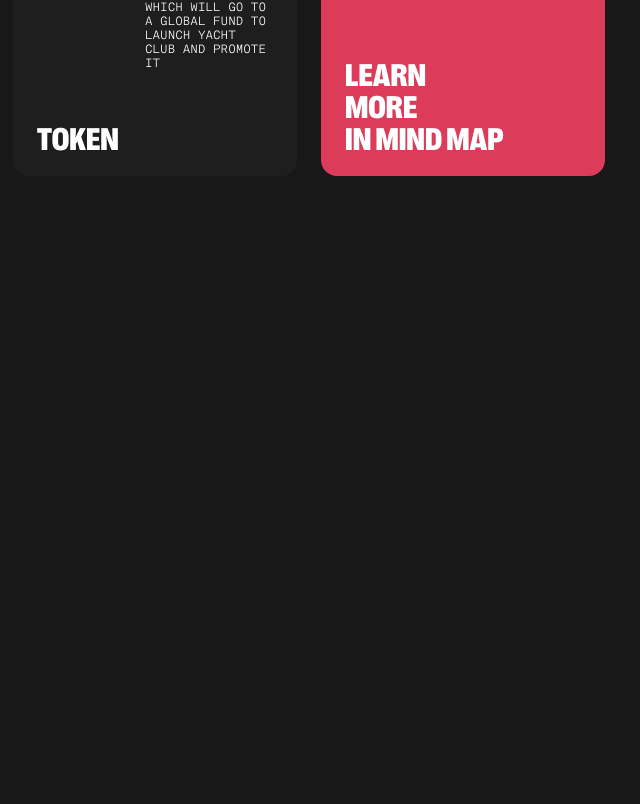
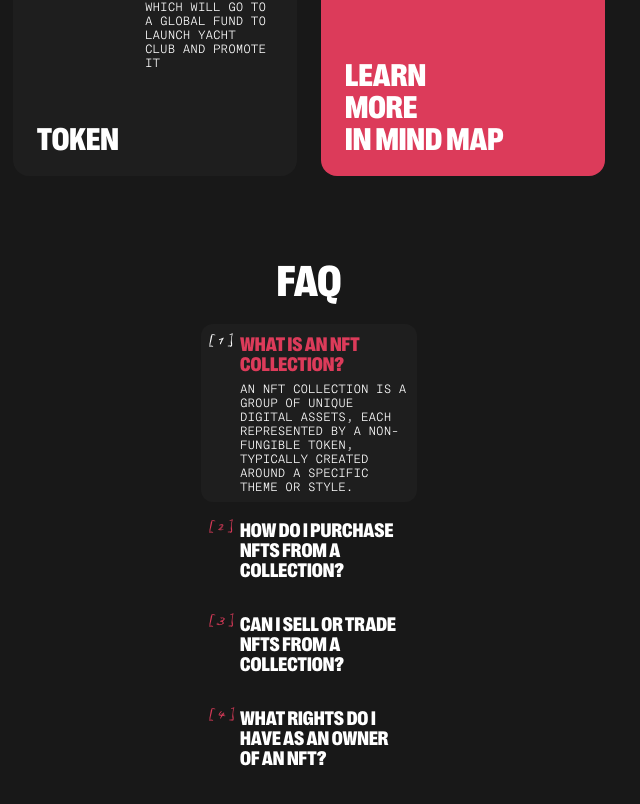
Before and after one commit to Marini23/landing-yacht-apes, a React (Vite) app: page / in a window 1280 px wide. Shown: the part 1675-2479 px from the top of the page, without its empty margins (331-971 px from the left). Before the commit the page ends 1955 px from the top, so only its background shows below. Built offline with nearby package versions, Linux system fonts and the light colour scheme.

Commit message:
add: FAQ styles

```diff
--- a/src/App.tsx
+++ b/src/App.tsx
@@ -2,6 +2,7 @@ import { useWindowSize } from "react-use";
 import "./App.css";
 import { About } from "./components/About/About";
 import { MindMap } from "./components/MindMap/MindMap";
+import { FAQ } from "./components/FAQ/FAQ";
 
 function App() {
   const { width } = useWindowSize();
@@ -9,6 +10,7 @@ function App() {
     <main className="main-container">
       <About widthScreen={width} />
       <MindMap widthScreen={width} />
+      <FAQ />
     </main>
   );
 }
--- a/src/components/FAQ/FAQ.css
+++ b/src/components/FAQ/FAQ.css
@@ -0,0 +1,89 @@
+.faq-section {
+  margin: 0 auto;
+}
+
+.faq-title {
+  font-size: 44px;
+  font-weight: 900;
+  line-height: 44px;
+  font-family: "RightGroteskCompactBlack";
+  color: var(--white-color);
+  text-align: center;
+  margin-bottom: 24px;
+}
+
+.faq-list {
+  width: 216px;
+  display: flex;
+  flex-direction: column;
+  margin: 0 auto;
+  gap: 8px;
+}
+
+.faq-item {
+  cursor: pointer;
+  display: flex;
+  gap: 4px;
+  padding: 8px;
+}
+
+.faq-item-open {
+  background-color: var(--text-color);
+  border-radius: 12px;
+}
+
+.faq-item-content {
+  width: 169px;
+}
+
+.faq-item-title {
+  font-size: 20px;
+  font-weight: 900;
+  line-height: 20px;
+  font-family: "RightGroteskCompactBlack";
+  color: var(--white-color);
+  text-align: center;
+  margin-bottom: 10px;
+  text-align: left;
+}
+
+.faq-item:hover .faq-item-title {
+  color: var(--red-color);
+}
+
+.faq-item:focus .faq-item-title {
+  color: var(--red-color);
+}
+
+.faq-item-title-open {
+  color: var(--red-color);
+}
+.faq-item-number {
+  width: 27px;
+  display: flex;
+  font-size: 12px;
+  font-weight: 400;
+  line-height: 20px;
+  color: var(--red-color);
+  font-family: "BiroScriptPlusBold";
+}
+
+.faq-item:hover .faq-item-number {
+  color: var(--white-color);
+}
+.faq-item:focus .faq-item-number {
+  color: var(--white-color);
+}
+
+.faq-item-number-open {
+  color: var(--white-color);
+}
+
+.faq-item-text {
+  font-size: 12px;
+  font-weight: 400;
+  line-height: 14px;
+  font-family: "MessinaSansMonoBook";
+  color: var(--white-color);
+  text-transform: uppercase;
+}
--- a/src/components/FAQ/FAQ.tsx
+++ b/src/components/FAQ/FAQ.tsx
@@ -1,53 +1,118 @@
+import { useState } from "react";
 import "./FAQ.css";
 
+interface FAQItemInfo {
+  title: string;
+  text: string;
+}
+
+const faqItems: FAQItemInfo[] = [
+  {
+    title: "WHAT IS AN NFT COLLECTION?",
+    text: "An NFT collection is a group of unique digital assets, each represented by a non-fungible token, typically created around a specific theme or style.",
+  },
+  {
+    title: "HOW DO I PURCHASE NFTS FROM A COLLECTION?",
+    text: "To purchase NFTs from a collection, you typically need to use cryptocurrency on a blockchain-based marketplace.",
+  },
+  {
+    title: "CAN I SELL OR TRADE NFTS FROM A COLLECTION?",
+    text: "Yes, you can sell or trade NFTs from a collection like you would other digital assets.",
+  },
+  {
+    title: "WHAT RIGHTS DO I HAVE AS AN OWNER OF AN NFT?",
+    text: "As an NFT owner, you can own, transfer, potentially access exclusive content, resell, but don't automatically get copyright or intellectual property rights.",
+  },
+];
+
 export const FAQ: React.FC = () => {
+  const [openIndex, setOpenIndex] = useState<number | null>(0);
+
+  const toggleItem = (index: number) => {
+    setOpenIndex(openIndex === index ? null : index);
+  };
   return (
-    <section>
-      <h2>FAQ</h2>
-      <ul>
-        <li>
-          <p>[ 1 ]</p>
-          <div>
-            <h4>WHAT IS AN NFT COLLECTION?</h4>
-            <p>
+    <section className="faq-section">
+      <h2 className="faq-title">FAQ</h2>
+      <ul className="faq-list">
+        {faqItems.map((item, index) => (
+          <li
+            key={index}
+            className={`faq-item ${openIndex === index ? "faq-item-open" : ""}`}
+            onClick={() => toggleItem(index)}
+          >
+            <p
+              className={`faq-item-number ${
+                openIndex === index ? "faq-item-number-open" : ""
+              }`}
+            >
+              [ {index + 1} ]{" "}
+            </p>
+            <div className="faq-item-content">
+              <h4
+                className={`faq-item-title ${
+                  openIndex === index ? "faq-item-title-open" : ""
+                }`}
+              >
+                {item.title}
+              </h4>
+              {openIndex === index && (
+                <p className="faq-item-text">{item.text}</p>
+              )}
+            </div>
+          </li>
+        ))}
+      </ul>
+      {/* <ul className="faq-list">
+        <li className="faq-item">
+          <p className="faq-item-number">[ 1 ]</p>
+          <div className="faq-item-content">
+            <h4 className="faq-item-title">WHAT IS AN NFT COLLECTION?</h4>
+            <p className="faq-item-text">
               An NFT collection is a group of unique digital assets, each
               represented by a non-fungible token, typically created around a
               specific theme or style.
             </p>
           </div>
         </li>
-        <li>
-          <p>[ 2 ]</p>
-          <div>
-            <h4>HOW DO I PURCHASE NFTS FROM A COLLECTION?</h4>
-            <p>
+        <li className="faq-item">
+          <p className="faq-item-number">[ 2 ]</p>
+          <div className="faq-item-content">
+            <h4 className="faq-item-title">
+              HOW DO I PURCHASE NFTS FROM A COLLECTION?
+            </h4>
+            <p className="faq-item-text">
               To purchase nfts from a collection, you typically need to use
               cryptocurrency on a blockchain0based marketplace.
             </p>
           </div>
         </li>
-        <li>
-          <p>[ 3 ]</p>
-          <div>
-            <h4>CAN I SELL OR TRADE NFTS FROM A COLLECTION?</h4>
-            <p>
+        <li className="faq-item">
+          <p className="faq-item-number">[ 3 ]</p>
+          <div className="faq-item-content">
+            <h4 className="faq-item-title">
+              CAN I SELL OR TRADE NFTS FROM A COLLECTION?
+            </h4>
+            <p className="faq-item-text">
               Yes, you can sell or trade NFTs from a collection like you would
               other digital assets.
             </p>
           </div>
         </li>
-        <li>
-          <p>[ 4 ]</p>
-          <div>
-            <h4>WHAT RIGHTS DO I HAVE AS AN OWNER OF AN NFT?</h4>
-            <p>
+        <li className="faq-item">
+          <p className="faq-item-number">[ 4 ]</p>
+          <div className="faq-item-content">
+            <h4 className="faq-item-title">
+              WHAT RIGHTS DO I HAVE AS AN OWNER OF AN NFT?
+            </h4>
+            <p className="faq-item-text">
               As an NFT owner, you can own, transfer, potentially access
               exclusive content, resell, but don't automatically get copyright
               or intellectual property rights.
             </p>
           </div>
         </li>
-      </ul>
+      </ul> */}
     </section>
   );
 };
```
